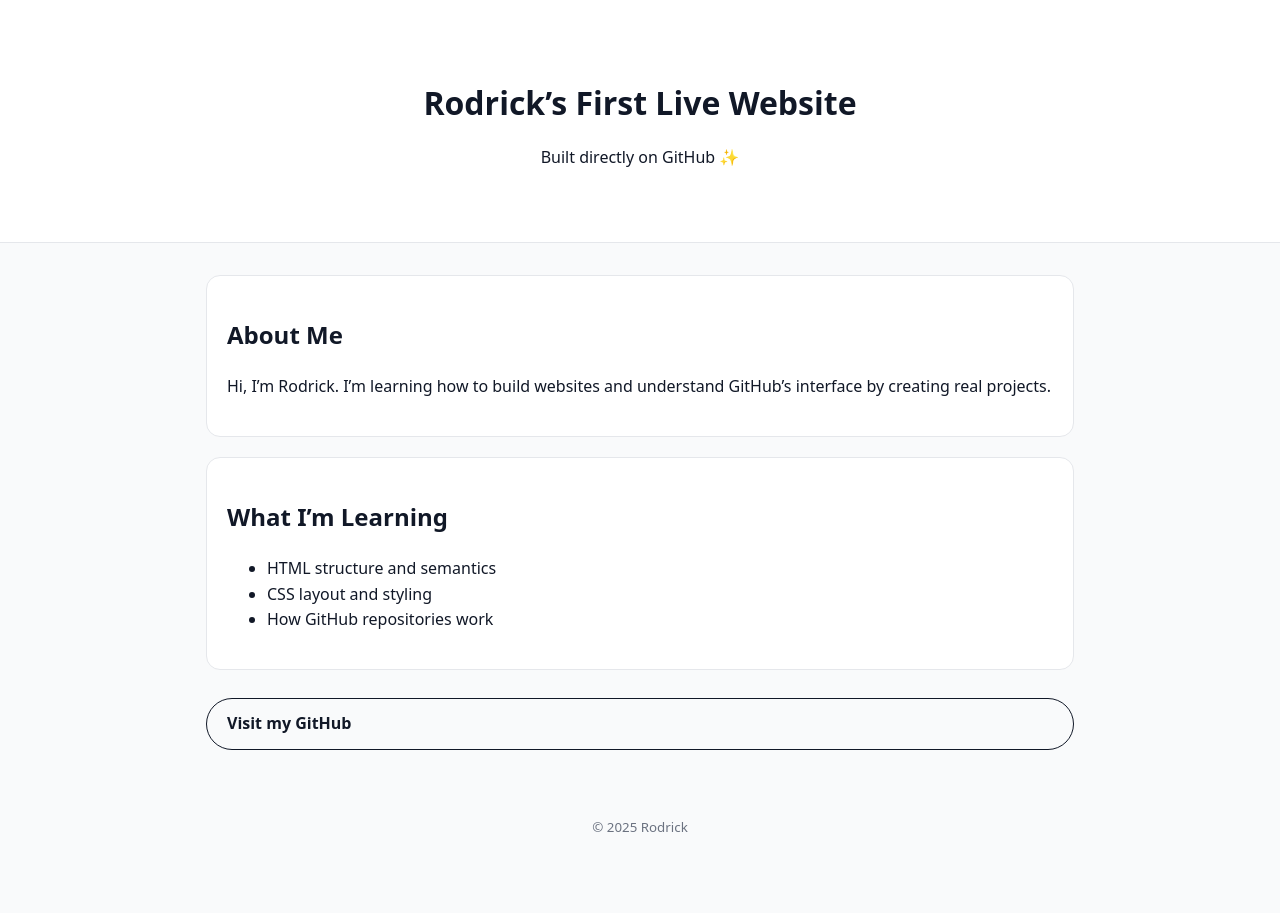
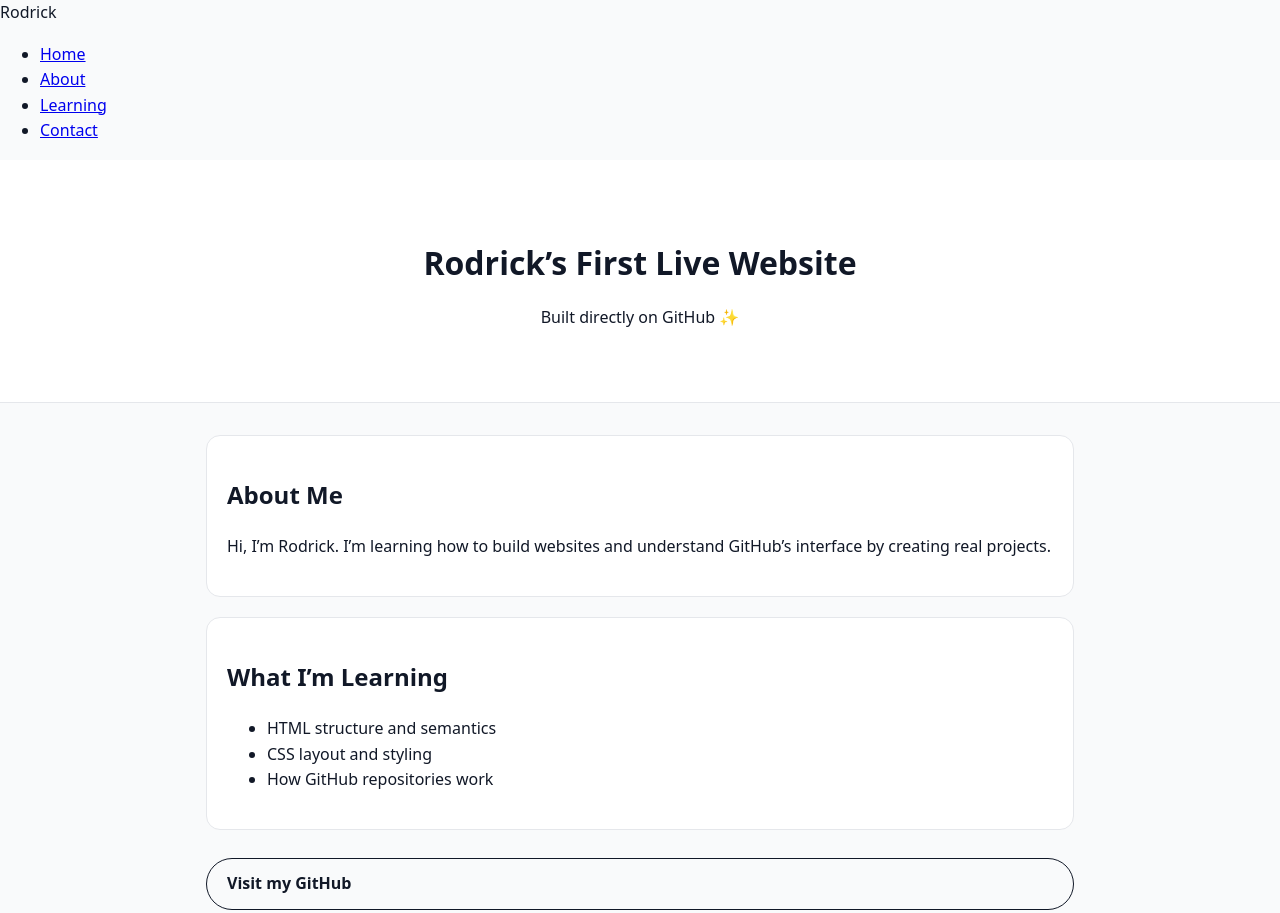
Before and after one commit to rodrick211225/first-html-css, a plain HTML site: page index.html in a window 1280 px wide. Shown: the top 913 px of the page. Before the commit the page ends 871 px from the top, so only its background shows below. Drawn offline with Linux system fonts and the light colour scheme.

Commit message:
Add navigation bar stucture

```diff
--- a/index.html
+++ b/index.html
@@ -7,6 +7,18 @@
     <link rel="stylesheet" href="style.css" />
   </head>
   <body>
+    <nav class="navbar">
+  <div class="nav-container">
+    <span class="logo">Rodrick</span>
+    <ul class="nav-links">
+      <li><a href="#">Home</a></li>
+      <li><a href="#">About</a></li>
+      <li><a href="#">Learning</a></li>
+      <li><a href="#">Contact</a></li>
+    </ul>
+  </div>
+</nav>
+
     <header class="header">
       <h1>Rodrick’s First Live Website</h1>
       <p>Built directly on GitHub ✨</p>
```
